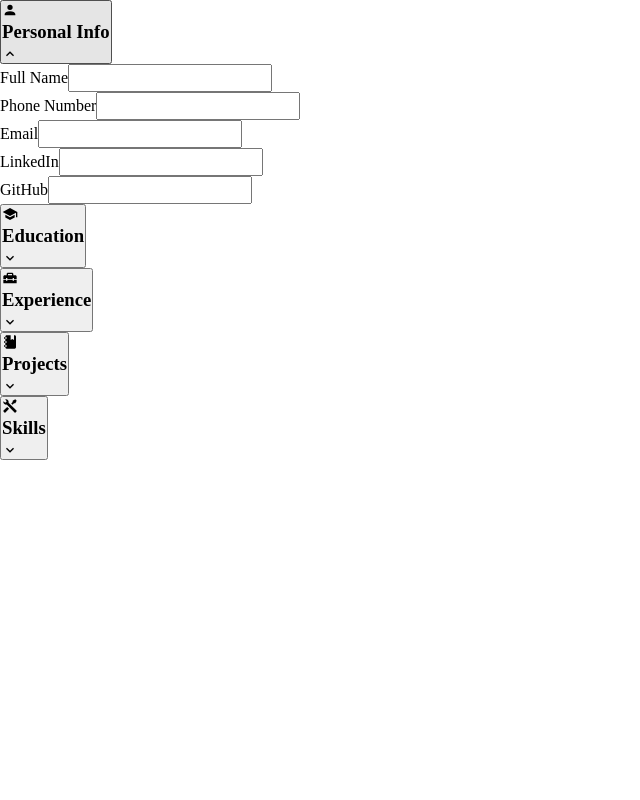
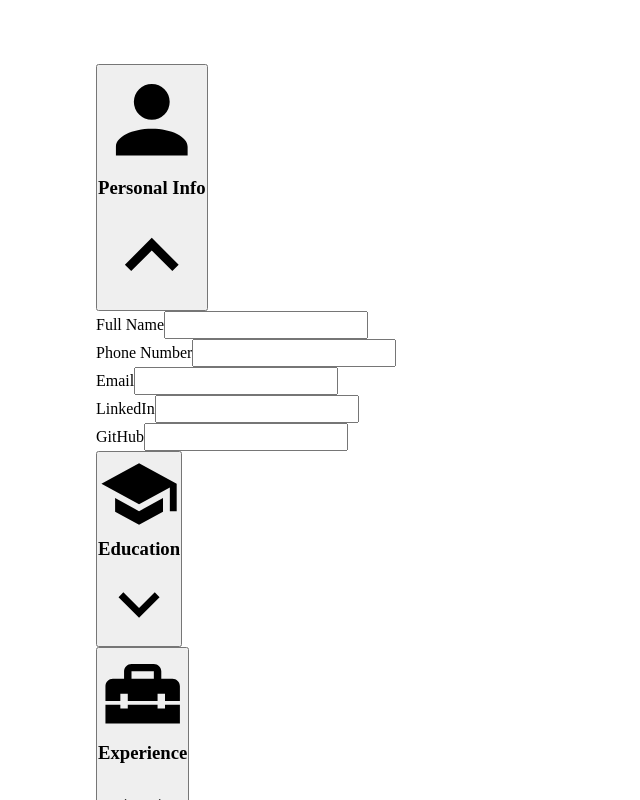
Before and after one commit to jakesummer/resume-builder, a React (Vite) app: page / in a window 1280 px wide. Shown: the top 800 px of the page, without its empty margins (0-640 px from the left). Built offline with nearby package versions, Linux system fonts and the light colour scheme.

Commit message:
feat: position sidebar and resume preview

```diff
--- a/src/App.css
+++ b/src/App.css
@@ -1,3 +1,5 @@
-svg {
-  width: 1rem;
+#root {
+  display: flex;
+  justify-content: space-between;
+  padding: 4rem 6rem;
 }
```
